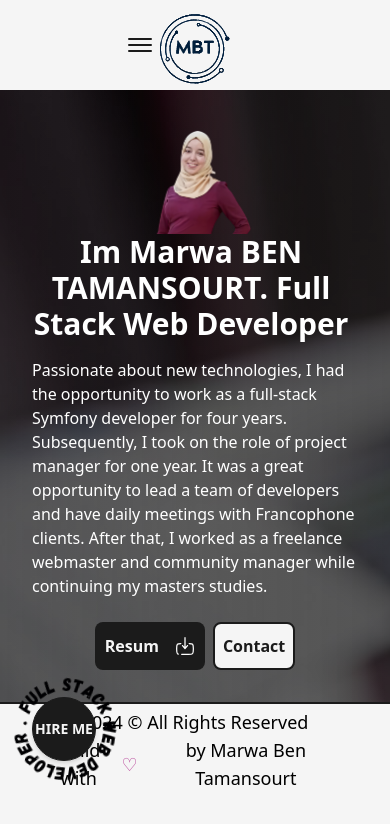
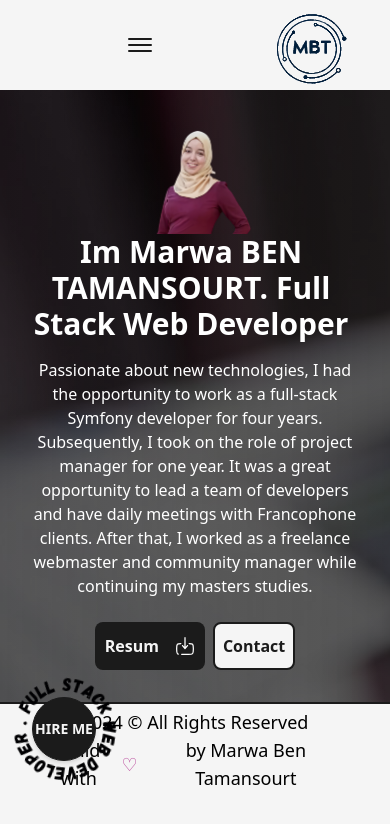
Before and after one commit to marwabtm/My_portfolio, a Next.js app: page / in a window 390 px wide. Shown: the top 824 px of the page. Built offline with nearby package versions, Linux system fonts and the light colour scheme.

Commit message:
modif responsive

```diff
--- a/src/components/Navbar.js
+++ b/src/components/Navbar.js
@@ -135,7 +135,7 @@ const Navbar = () => {
                     </motion.div>
                     : null
             }
-            <div className="absolute left-[50%] top-2 translate-x-[-50%] z-0">
+            <div className="absolute left-[50%] top-2 translate-x-[-50%] z-0 lg:left-[80%]">
                 {/*<Logo />
                 <Image src={Logopng} alt="logo MBT" className={"w-20"} />*/}
                 <LogoIcon className={"w-2 md:w-0.5"} />
--- a/src/pages/index.js
+++ b/src/pages/index.js
@@ -28,7 +28,7 @@ export default function Home() {
               <Image src={profilPic} alt="photo profil" className="w-full h-auto lg:hidden md:inline-block md:w-full"
                 priority sizes="(max-width: 768px) 100vw, (max-width: 1200px) 50vw, 33vw" />
             </div>
-            <div className="w-3/5 text-white flex flex-col items-center self-center lg:w-full">
+            <div className="w-3/5 text-white flex flex-col items-center self-center lg:w-full lg:text-center">
               <AnimatedText text="Im Marwa BEN TAMANSOURT. Full Stack Web Developer"
                 className="!text-5xl text-center text-white lg:!text-4xl md:!text-3xl  " />
               <p className="my-4 text-base font-medium">
@@ -37,7 +37,7 @@ export default function Home() {
                 and have daily meetings with Francophone clients.
                 After that, I worked as a freelance webmaster and community manager while continuing my masters studies.
               </p>
-              <div className="flex items-center  mt-2  justify-start ">
+              <div className="flex items-center  mt-2  justify-start self-start lg:self-center">
                 <Link href="/CV_BenTamansourt_Marwa.pdf" target={"_blank"}
                   className="mr-2 flex items-center bg-dark text-light p-2.5 px-4 rounded-lg text-lg lg:text-base  lg:px-2 font-semibold hover:bg-light hover:text-dark
                   border-2 border-solid border-transparent hover:border-dark group" download={true}
```
